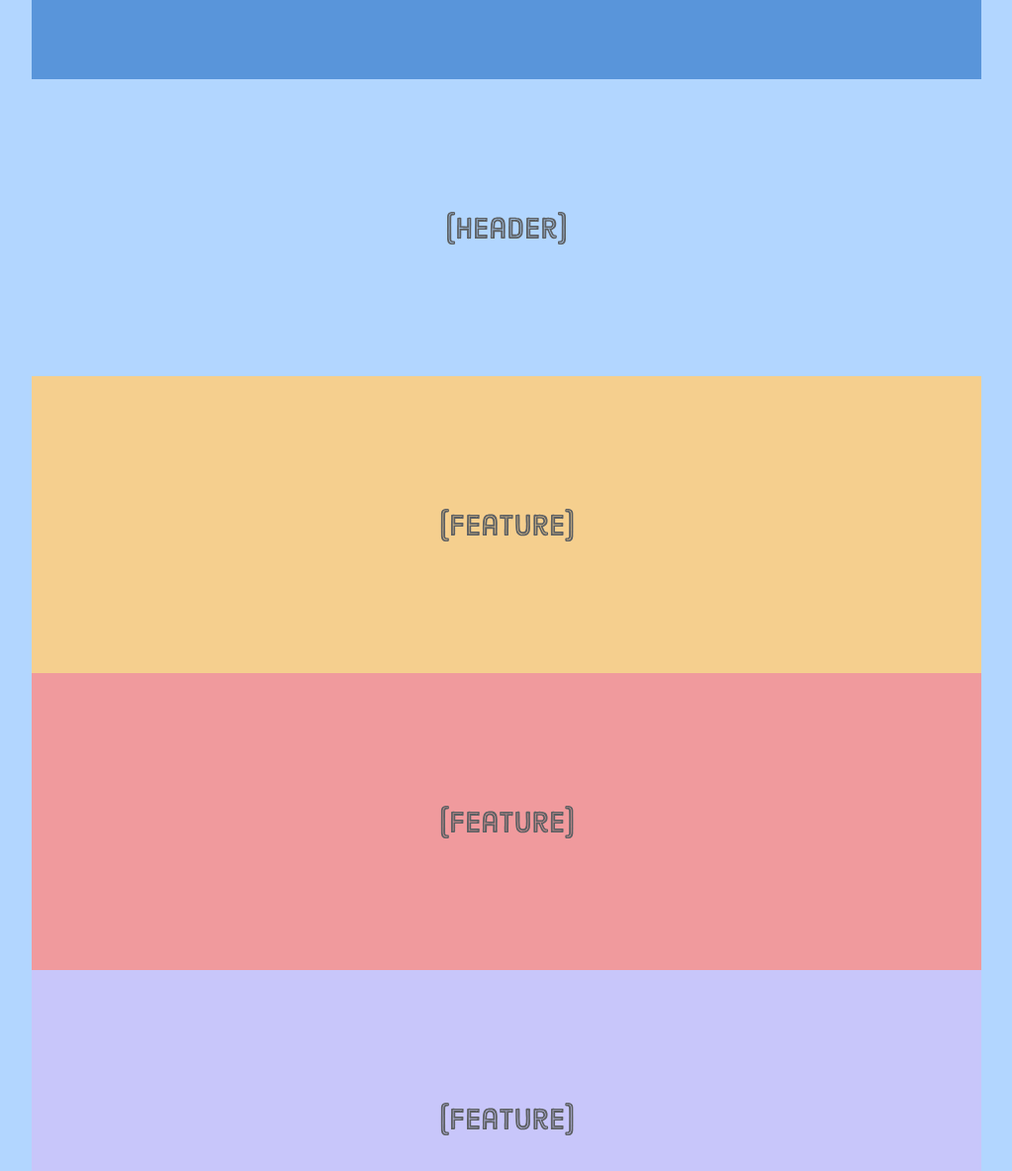
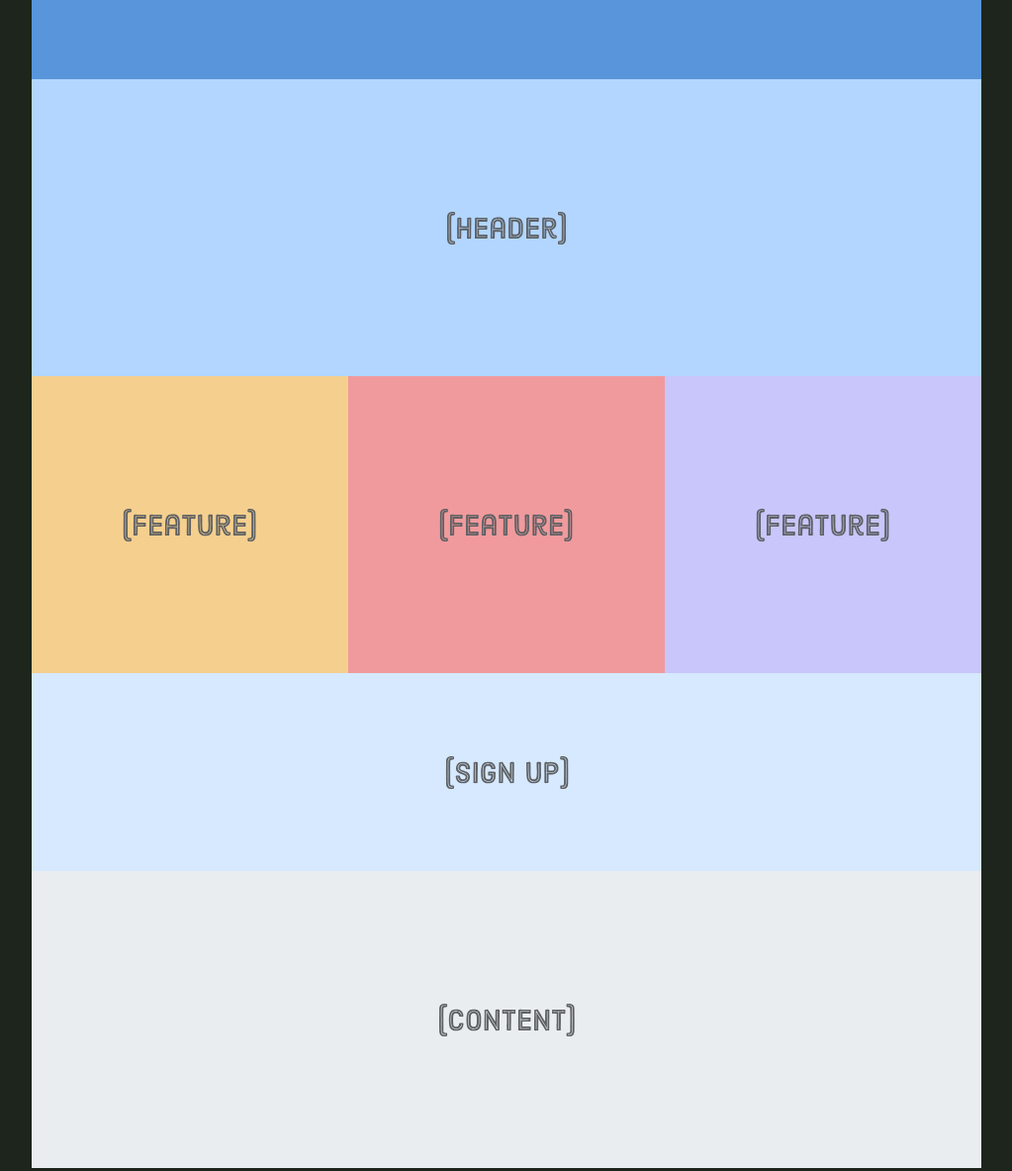
Before and after one commit to RiediJohannes/library-riedmann, a plain HTML site: page ex1/ex1.html in a window 1280 px wide. Shown: the top 1183 px of the page at 99% size, without its empty margins (128-1151 px from the left). Drawn offline with Linux system fonts and the light colour scheme.

Commit message:
Fixed section width due to CSS specificity

```diff
--- a/ex1/ex1.css
+++ b/ex1/ex1.css
@@ -63,14 +63,14 @@ aside {
 
   aside,
   section {
-    width: 50%;
+    max-width: 50%;
   }
 }
 
 /* Desktop Styles */
 @media only screen and (min-width: 961px) {
   body {
-    background-color: #b2d6ff; /* Blue */
+    background-color: #1d251c; /* Blue */
   }
 
   .page {
@@ -79,16 +79,16 @@ aside {
   }
 
   section {
-    width: 33.3%;
+    max-width: calc(1/3 * 100%);
   }
 
   header {
-    height: 400px;
+    max-height: 400px;
   }
 
   /* re-order cards */
   aside {
-    height: 200px;
+    max-height: 200px;
     order: 1;
   }
 
```
